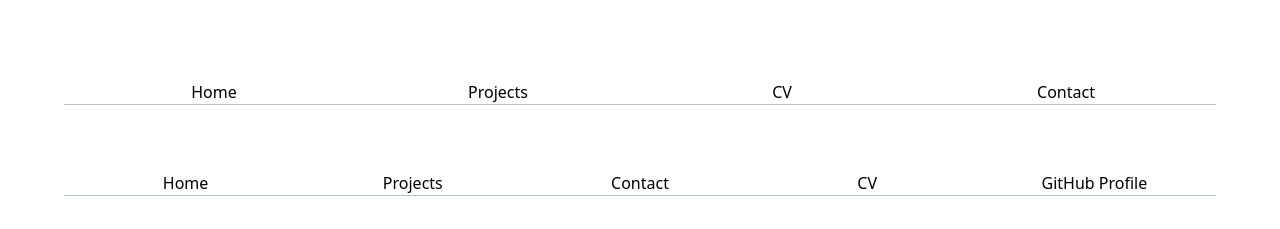
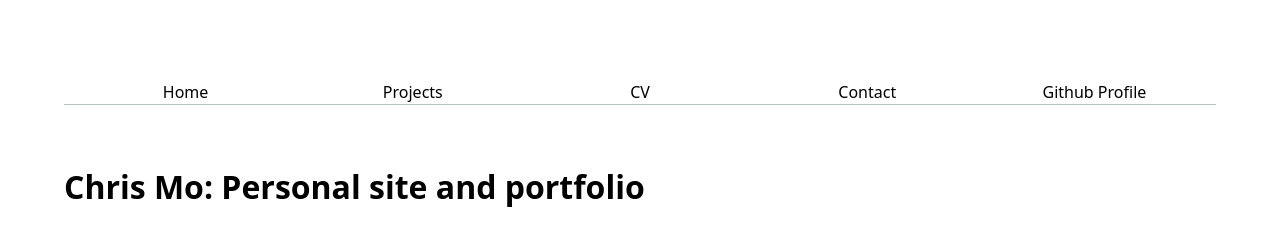
Before and after one commit to chriss-mo/DSC-106, a plain HTML site: page index.html in a window 1280 px wide. Shown: the top 229 px of the page. Drawn offline with Linux system fonts and the light colour scheme.

Commit message:
update all

```diff
--- a/global.js
+++ b/global.js
@@ -19,6 +19,7 @@ let pages = [
   { url: 'projects/', title: 'Projects' },
   { url: 'cv/', title: 'CV' },
   { url: 'contact/', title: 'Contact' },
+  { url: "https://github.com/chriss-mo", target:"_blank", title: 'Github Profile' },
   // add the rest of your pages here
 ];
 
--- a/index.html
+++ b/index.html
@@ -5,7 +5,7 @@
 <head>
     <meta charset="UTF-8">
     <meta name="viewport" content="width=device-width, initial-scale=1.0">
-    <nav>
+    <!-- <nav>
         <ul>
           <li><a href="./index.html">Home</a></li>
           <li><a href="./projects/">Projects</a></li>
@@ -13,7 +13,7 @@
           <li><a href="./cv/">CV</a></li>
           <li><a href="https://github.com/chriss-mo" target="_blank">GitHub Profile</a></li>
         </ul>
-    </nav>
+    </nav> -->
     <h1>Chris Mo: Personal site and portfolio</h1>
 </head>
 <body>
```
Also changed, not shown: contact/index.html (+2 -2 lines), cv/index.html (+2 -2 lines), projects/index.html (+2 -2 lines).
